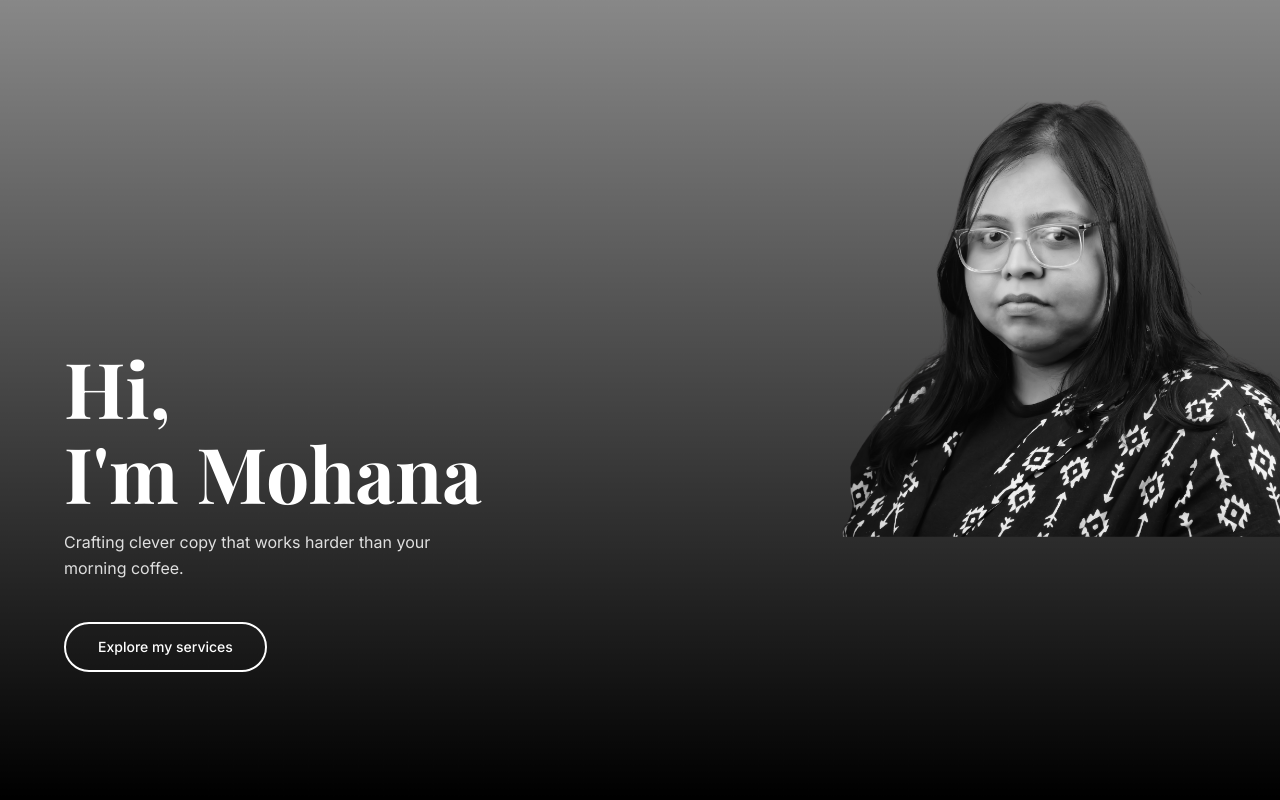
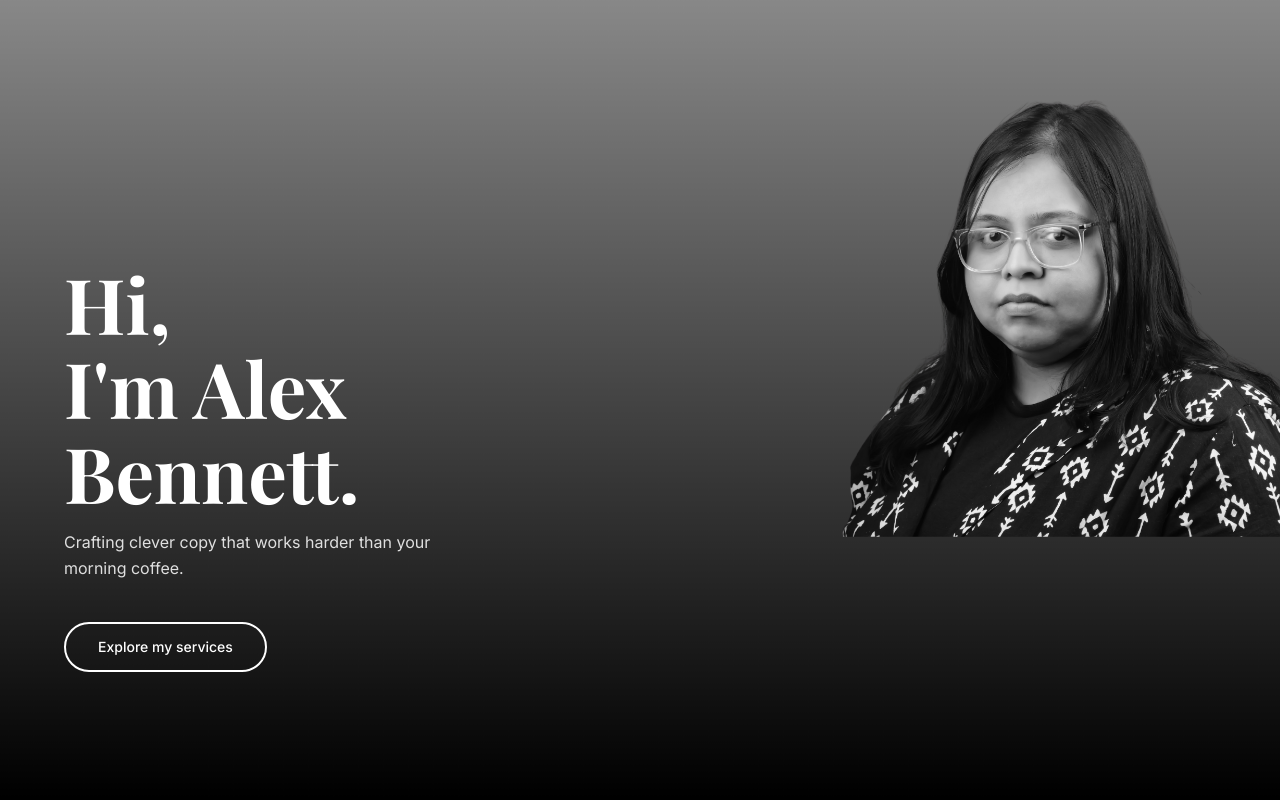
Before and after one commit to MohanaRC/MohanaRC.github.io, a plain HTML site: page index.html in a window 1280 px wide. Shown: the top 800 px of the page. Drawn offline with nearby package versions, Linux system fonts and the light colour scheme.

Commit message:
Update index.html

```diff
--- a/index.html
+++ b/index.html
@@ -10,14 +10,17 @@
 <body>
 
   <!-- ── HERO ── -->
-  <section class="hero">
+<section class="hero">
+    <div class="image-protect"></div>
+
     <div class="hero-overlay"></div>
     <div class="hero-content">
-      <h1>Hi,<br>I'm Mohana</h1>
+      <h1>Hi,<br>I'm Alex Bennett.</h1>
       <p class="hero-sub">Crafting clever copy that works harder than your morning coffee.</p>
       <a href="#services" class="btn btn-outline">Explore my services</a>
     </div>
   </section>
+
 
   <!-- ── MY STORY ── -->
   <section class="story" id="story">
```
